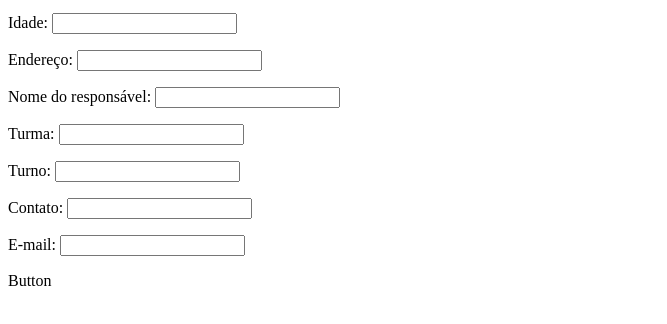
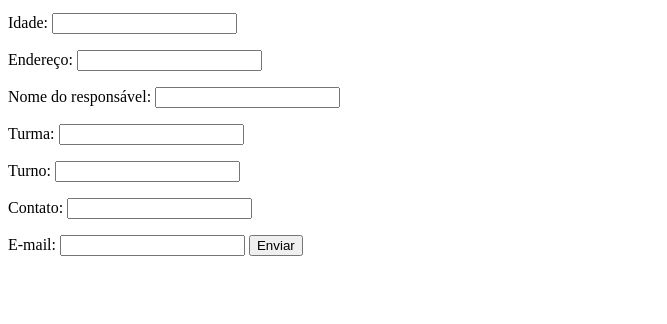
Before and after one commit to 06willis/Formul-rio, a plain HTML site: page index.html in a window 1280 px wide. Shown: the part 104-428 px from the top of the page, without its empty margins (0-667 px from the left). Drawn offline with Linux system fonts and the light colour scheme.

Commit message:
Update index.html

```diff
--- a/index.html
+++ b/index.html
@@ -17,7 +17,9 @@
      <p>Turno: <input type="text" name="Turno" id="Turno"  </p>
      <p>Contato: <input type="text" name="Contato" id="Contato"  </p>
      <p>E-mail: <input type="text" name="E-mail" id="E-mail"  </p>
-     <p>Button</p>
+     <BUTTON>
+        Enviar
+    </BUTTON>
 
     </form>
 </body>
```
